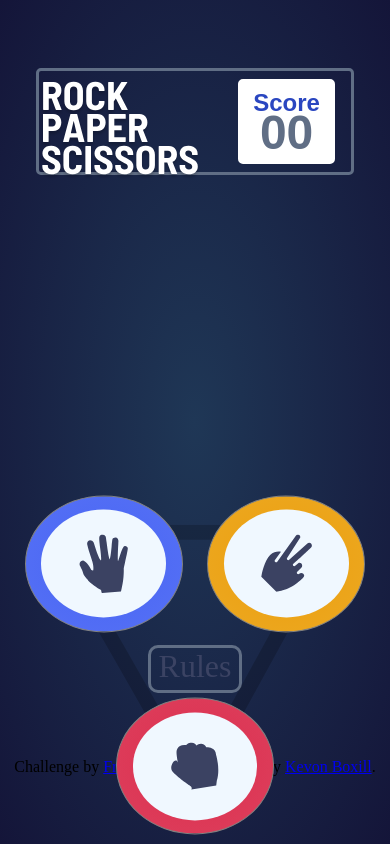
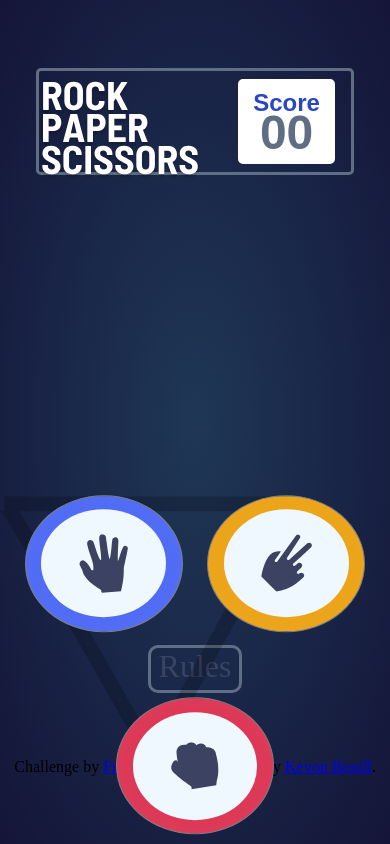
Before and after one commit to alphacrutch/Rock-Paper-Scissors-TT, a plain HTML site: page index.html in a window 390 px wide. Drawn offline with Linux system fonts and the light colour scheme; a web font is replaced by a local one.

Commit message:
scss update

```diff
--- a/styles/indexM.scss
+++ b/styles/indexM.scss
@@ -71,9 +71,6 @@
             #ChoiceBackGround {
                 position: absolute;
                 z-index: 0;
-                left: 50%;
-                top: 50%;
-                translate: -50% -50%;
             }
             #choicesHolder {
                 position: absolute;
@@ -84,9 +81,6 @@
                 z-index: 1;
                 height: 100%;
                 width: 100%;
-                left: 50%;
-                top: 50%;
-                translate: -50% -50%;
             }
             .choice {
                 display: flex;
```
Also changed, not shown: styles/indexM.css, 1 other file.
